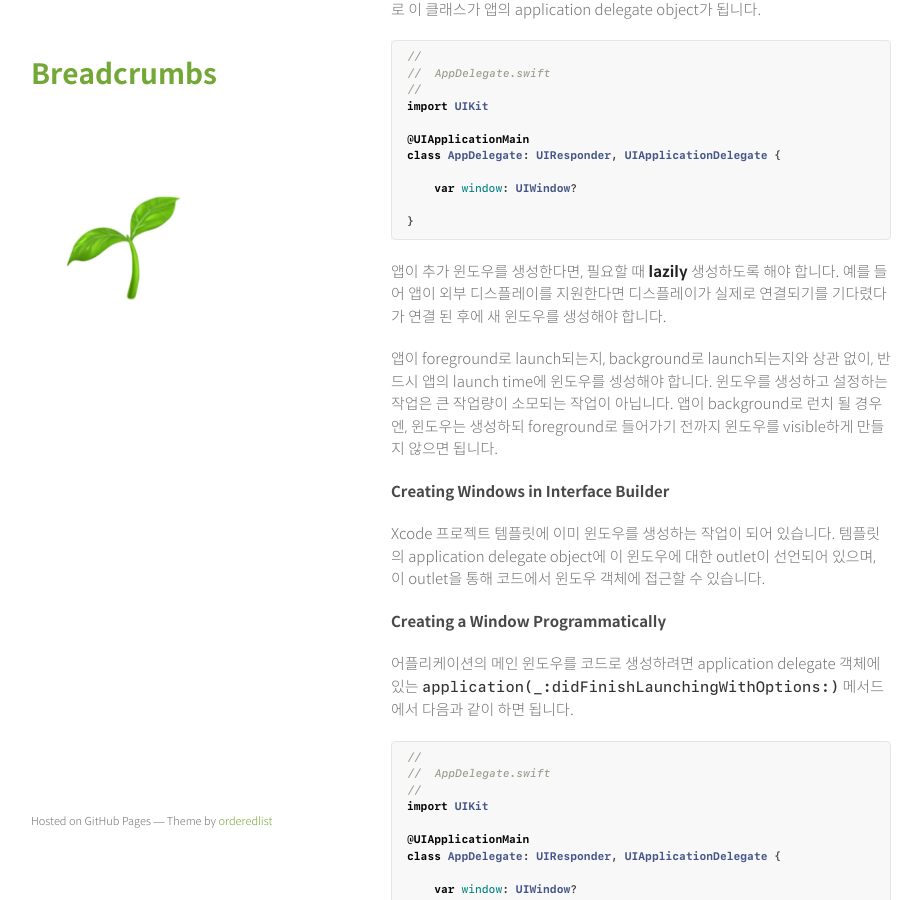
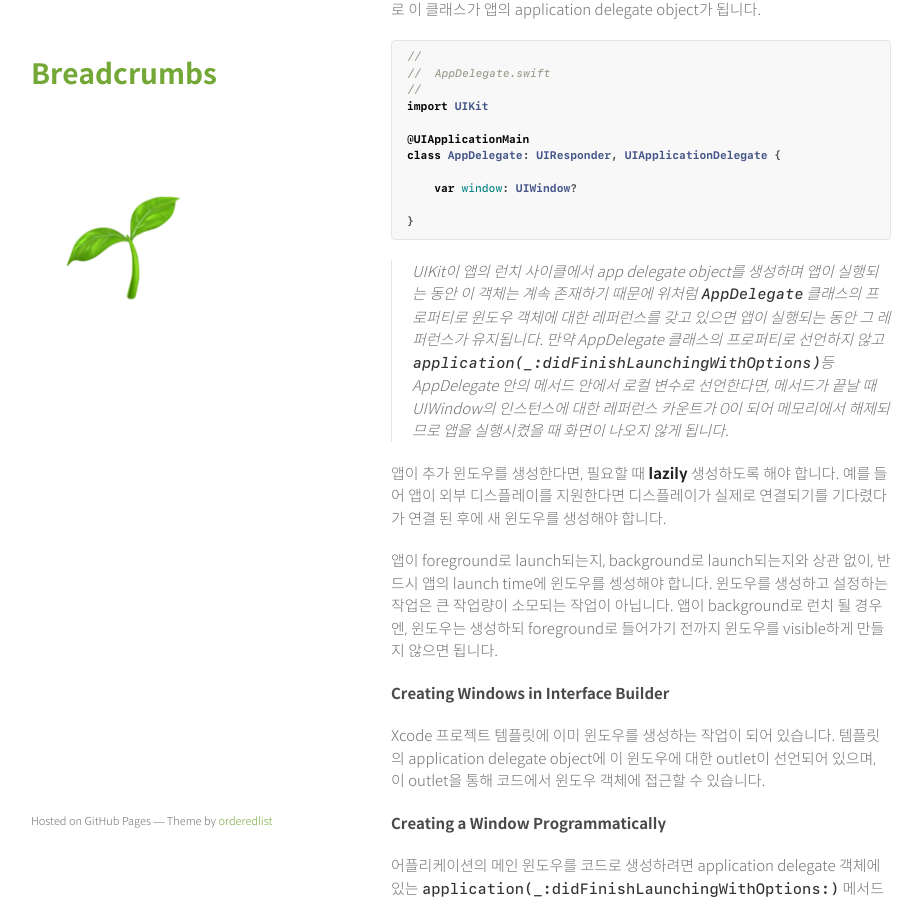
Before and after one commit to seizze/seizze.github.io, a Jekyll site: the page built from _posts/2019-11-21-iOS의-Window에-대해.md, in a window 1280 px wide and 900 px high, scrolled down 1887 px. Shown: the whole window, without its empty margins (179-1102 px from the left). Built offline with Jekyll 4.4.1, drawn with Linux system fonts in a browser that asks for light colours.

Commit message:
Add Comment to Post - Window

````diff
--- a/_posts/2019-11-21-iOS의-Window에-대해.md
+++ b/_posts/2019-11-21-iOS의-Window에-대해.md
@@ -50,6 +50,8 @@ class AppDelegate: UIResponder, UIApplicationDelegate {
 }
 ```
 
+> UIKit이 앱의 런치 사이클에서 app delegate object를 생성하며 앱이 실행되는 동안 이 객체는 계속 존재하기 때문에 위처럼 `AppDelegate` 클래스의 프로퍼티로 윈도우 객체에 대한 레퍼런스를 갖고 있으면 앱이 실행되는 동안 그 레퍼런스가 유지됩니다. 만약 AppDelegate 클래스의 프로퍼티로 선언하지 않고 `application(_:didFinishLaunchingWithOptions)`등 AppDelegate 안의 메서드 안에서 로컬 변수로 선언한다면, 메서드가 끝날 때 UIWindow의 인스턴스에 대한 레퍼런스 카운트가 0이 되어 메모리에서 해제되므로 앱을 실행시켰을 때 화면이 나오지 않게 됩니다.
+
 앱이 추가 윈도우를 생성한다면, 필요할 때 **lazily** 생성하도록 해야 합니다. 예를 들어 앱이 외부 디스플레이를 지원한다면 디스플레이가 실제로 연결되기를 기다렸다가 연결 된 후에 새 윈도우를 생성해야 합니다.
 
 앱이 foreground로 launch되는지, background로 launch되는지와 상관 없이, 반드시 앱의 launch time에 윈도우를 셍성해야 합니다. 윈도우를 생성하고 설정하는 작업은 큰 작업량이 소모되는 작업이 아닙니다. 앱이 background로 런치 될 경우엔, 윈도우는 생성하되 foreground로 들어가기 전까지 윈도우를 visible하게 만들지 않으면 됩니다.
````
